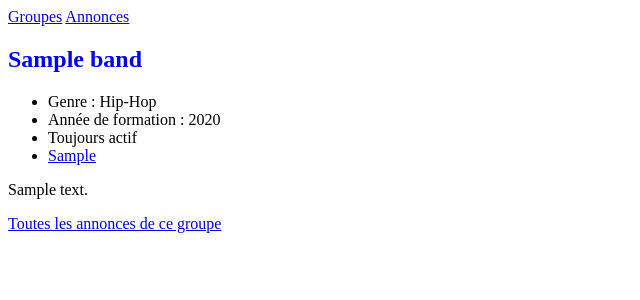
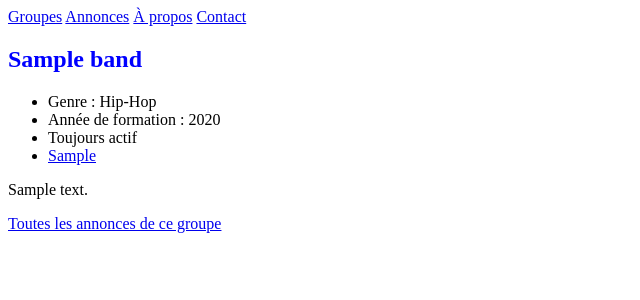
Before and after one commit to YoannDeb/Cours_Django_OCR_2022, a Django app: page /bands/1 in a window 1280 px wide. Shown: the top 300 px of the page, without its empty margins (0-640 px from the left). Run offline with Django 4.2, Linux system fonts and the light colour scheme; tables that the repository leaves empty hold one stand-in row (values such as "Sample post").

Commit message:
Func: about and contact sections now in navbar.

```diff
--- a/merchex/listings/templates/listings/base.html
+++ b/merchex/listings/templates/listings/base.html
@@ -11,6 +11,8 @@
         <nav>
             <a href="{% url 'band-list' %}">Groupes</a>
             <a href="{% url 'listing-list' %}">Annonces</a>
+            <a href="{% url 'about' %}">À propos</a>
+            <a href="{% url 'contact' %}">Contact</a>
         </nav>
         {% block content %}{% endblock %}
     </body>
--- a/merchex/merchex/urls.py
+++ b/merchex/merchex/urls.py
@@ -26,7 +26,7 @@ urlpatterns = [
     path('bands/listings/<int:band_id>', views.band_listing_list, name='band-listing-list'),
     path('listings/', views.listing_list, name='listing-list'),
     path('listings/<int:listing_id>', views.listing_detail, name='listing-detail'),
-    path('about/', views.about),
+    path('about/', views.about, name='about'),
     path('contact/', views.contact, name='contact'),
     path('email_sent/', views.email_sent, name='email-sent')
 ] + static(settings.STATIC_URL, document_root=settings.STATIC_ROOT)
```
